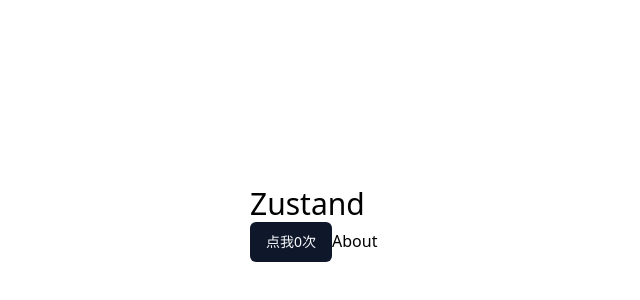
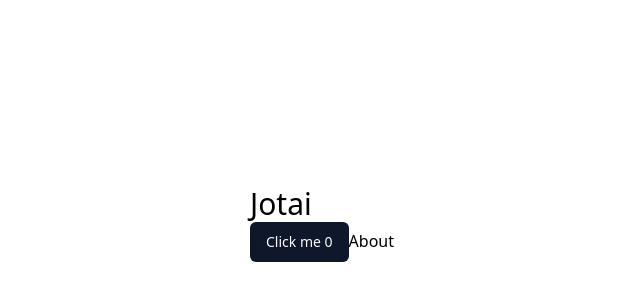
Before and after one commit to hidaviddong/starter-frontend, a React (Vite) app: page / in a window 1280 px wide. Shown: the part 134-434 px from the top of the page, without its empty margins (310-950 px from the left). Built offline with nearby package versions, Linux system fonts and the light colour scheme.

Commit message:
fix: grammer

```diff
--- a/src/components/Home.tsx
+++ b/src/components/Home.tsx
@@ -7,8 +7,8 @@
   const [count, setCount] = useAtom(counterAtom)
   return (
     <div className="h-40 w-40">
-      <h1 className="text-bold text-3xl">Zustand</h1>
-      <Button onClick={() => setCount(count + 1)}>点我{count}次</Button>
+      <h1 className="text-bold text-3xl">Jotai</h1>
+      <Button onClick={() => setCount(count + 1)}>Click me {count}</Button>
       <Link to="/about">About</Link>
     </div>
   )
```
